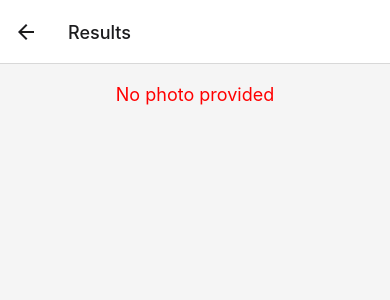
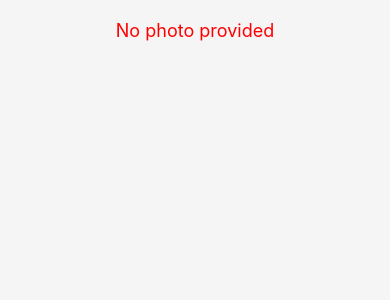
Before and after one commit to SimasJan/ShowMeHistory, a React Native app: screen /Results in a window 390 px wide. Shown: the top 300 px of the page. Built offline with nearby package versions, Linux system fonts and the light colour scheme.

Commit message:
Revmoed header of the Stack Screen

```diff
--- a/src/navigation/AppNavigator.js
+++ b/src/navigation/AppNavigator.js
@@ -8,9 +8,9 @@ const Stack = createStackNavigator();
 function AppNavigator() {
   return (
     <Stack.Navigator initialRouteName="Home">
-      <Stack.Screen name="Home" component={HomeScreen} />
-      <Stack.Screen name="Camera" component={CameraScreen} />
-      <Stack.Screen name="Results" component={ResultsScreen} />
+      <Stack.Screen name="Home" component={HomeScreen} options={{ headerShown: false }}/>
+      <Stack.Screen name="Camera" component={CameraScreen} options={{ headerShown: false }}/>
+      <Stack.Screen name="Results" component={ResultsScreen} options={{ headerShown: false }}/>
     </Stack.Navigator>
   );
 }
```
